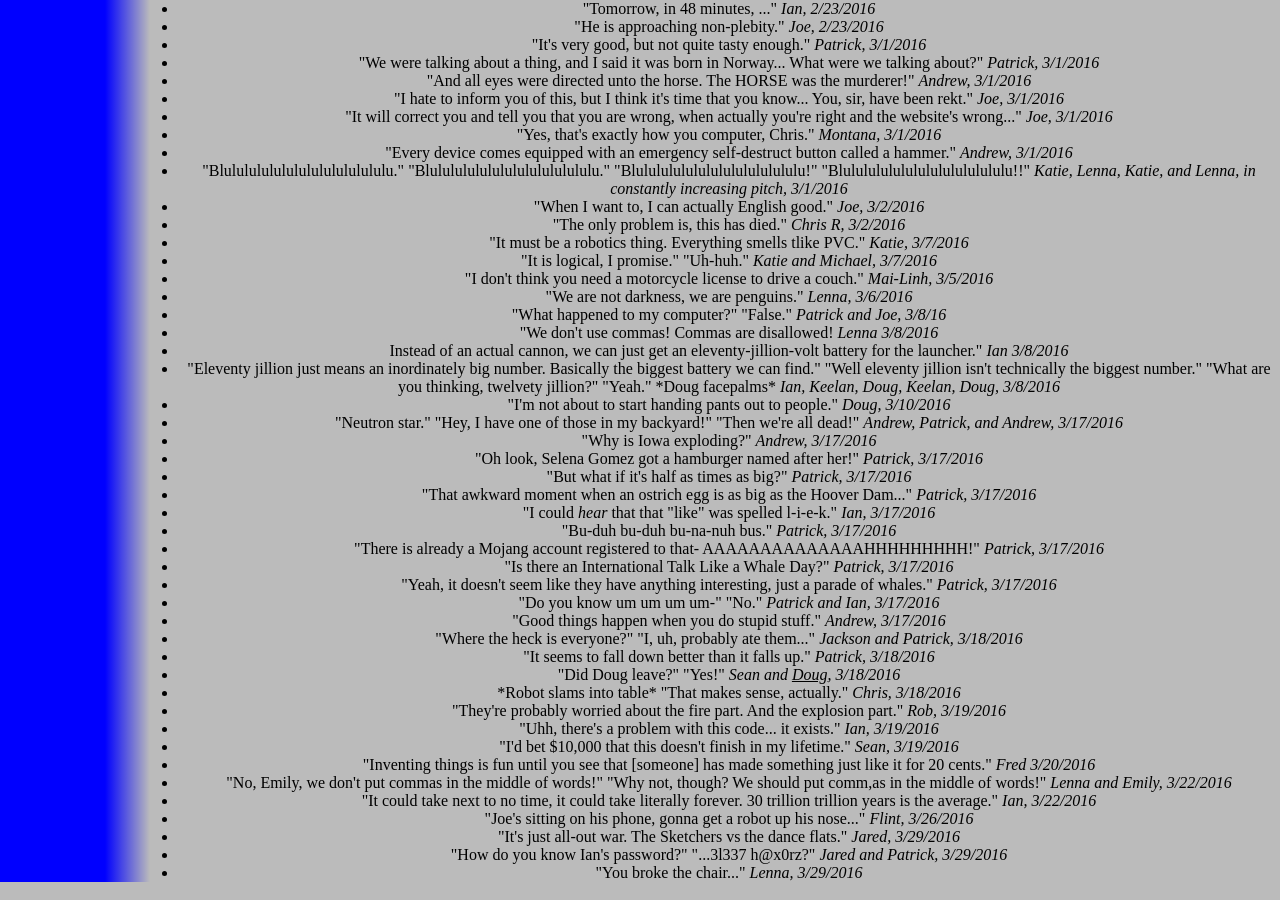
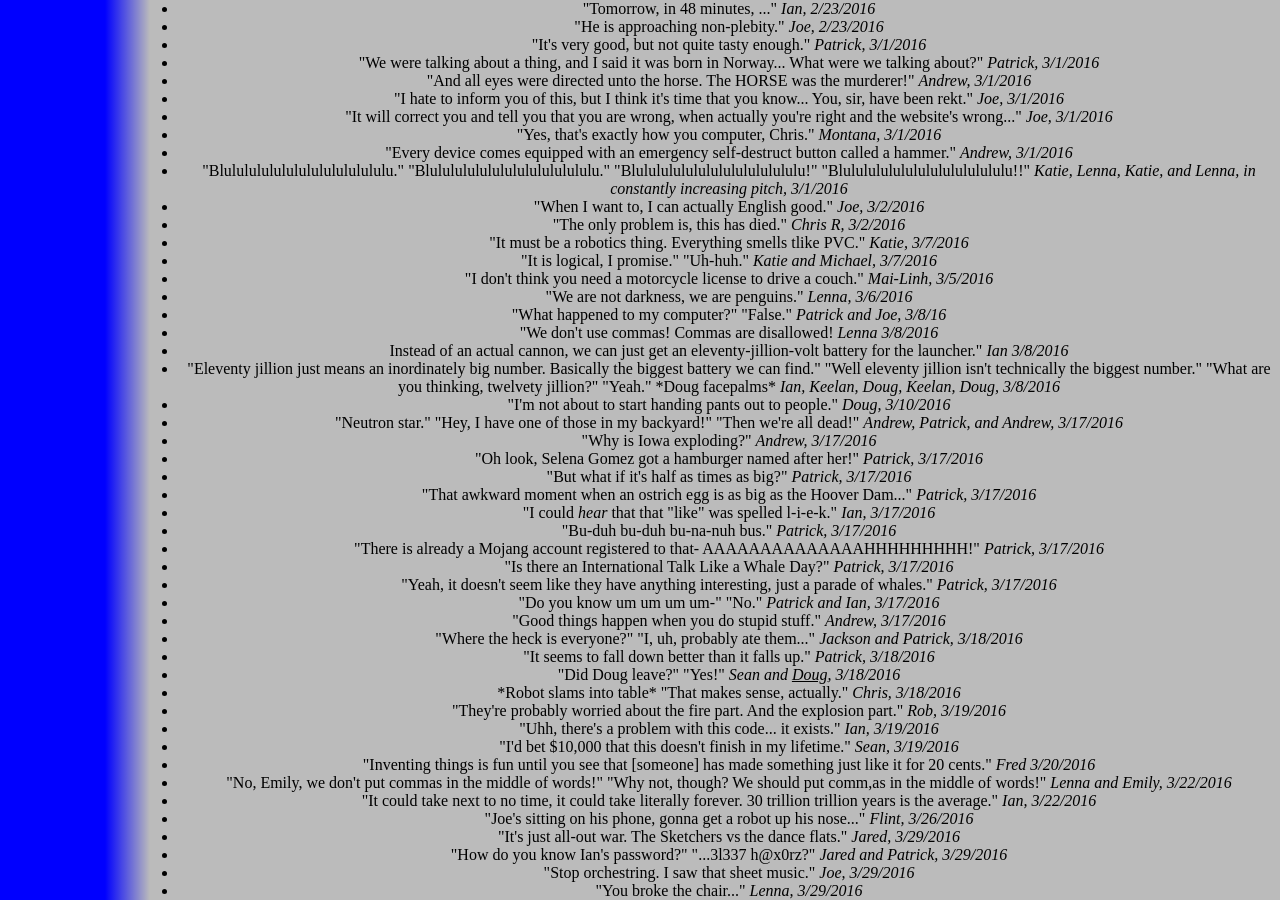
Before and after one commit to katiebugmoon/FRC4131.github.io, a Jekyll site: the page built from media/2016/quotes.html, in a window 1280 px wide and 900 px high, scrolled down 1744 px. Built offline with Jekyll 4.4.1, drawn with Linux system fonts in a browser that asks for light colours; nearby versions of some CDN libraries.

Commit message:
Update quotes.html

```diff
--- a/media/2016/quotes.html
+++ b/media/2016/quotes.html
@@ -138,5 +138,6 @@ title: Build Season 2016 Quotes
 	<li>"Joe's sitting on his phone, gonna get a robot up his nose..." <i>Flint, 3/26/2016</i></li>
 	<li>"It's just all-out war. The Sketchers vs the dance flats." <i>Jared, 3/29/2016</i></li>
 	<li>"How do you know Ian's password?" "...3l337 h@x0rz?" <i>Jared and Patrick, 3/29/2016</i></li>
+	<li>"Stop orchestring. I saw that sheet music." <i>Joe, 3/29/2016</i></li>
 	<li>"You broke the chair..." <i>Lenna, 3/29/2016</i></li>
 </ul><center>
```
